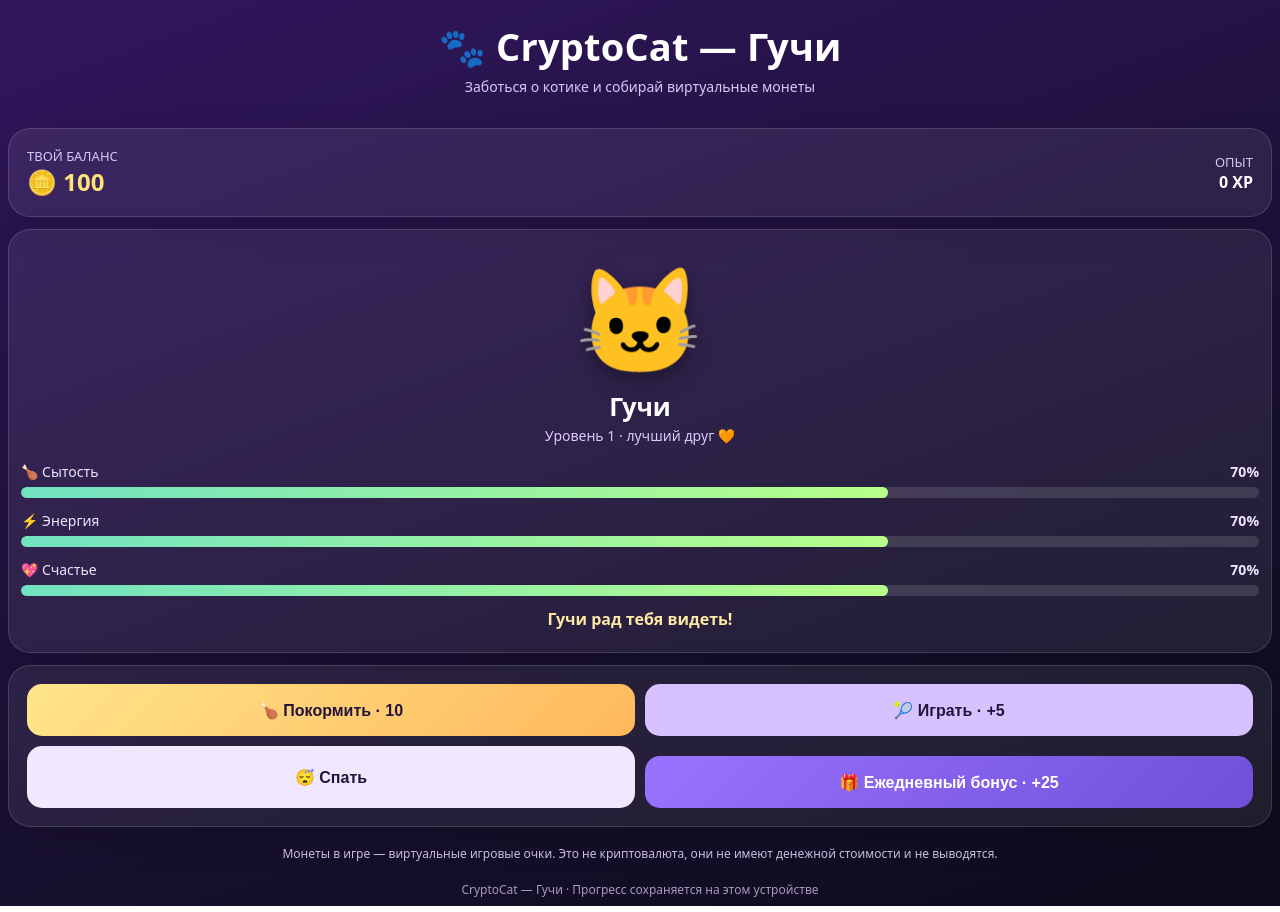
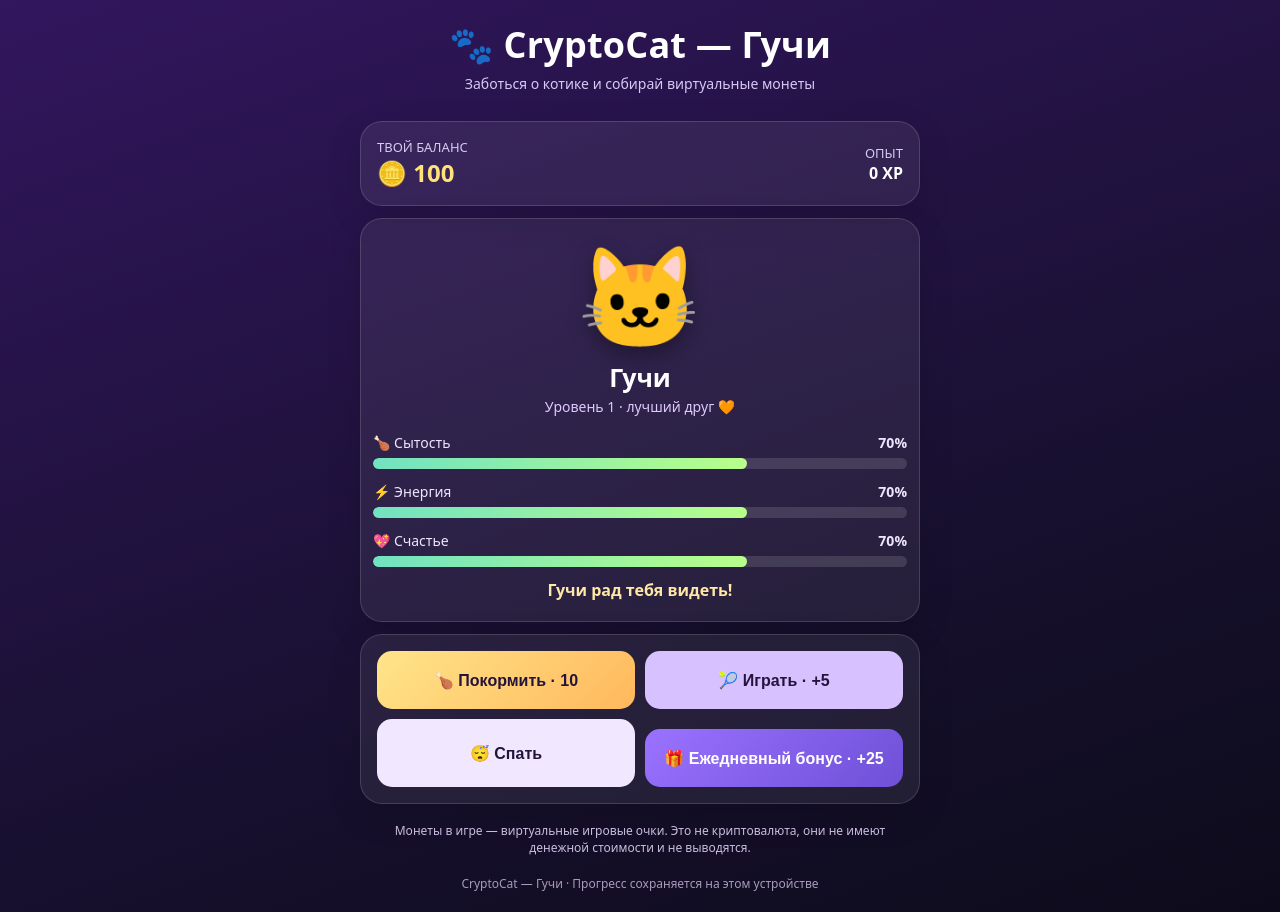
Before and after one commit to advokat133/cryptocat-guch, a plain HTML site: page index.html in a window 1280 px wide. Drawn offline with Linux system fonts and the light colour scheme.

Commit message:
Update index.html

```diff
--- a/index.html
+++ b/index.html
@@ -7,49 +7,62 @@
   <title>CryptoCat — Гучи</title>
   <script src="https://telegram.org/js/telegram-web-app.js"></script>
   <style>
-  @media (max-height: 850px) {
-  header { padding: 8px 6px 10px; }
-  h1 { font-size: clamp(24px, 6vw, 32px); }
-  .sub { font-size: 14px; margin-top: 3px; }
-  .card { padding: 12px; }
-  .pet { padding: 12px 10px; }
-  .cat { font-size: 76px; line-height: 1.1; }
-  .pet h2 { font-size: 22px; }
-  .level { font-size: 12px; }
-  .stats { gap: 8px; margin-top: 10px; }
-  .bar { height: 8px; }
-  .actions { gap: 8px; }
-  button { padding: 10px 8px; font-size: 15px; }
-  .daily { margin-top: 6px; }
-  footer { font-size: 11px; }
-}
-    *{box-sizing:border-box}
-   body{margin:0;min-height:100vh;font-family:system-ui,-apple-system,Segoe UI,Roboto,sans-serif;color:#fff;background:linear-gradient(160deg,#32165e,#17102e 65%,#0d0b1b);padding:8px}
-.app{width:100%;max-width:none;min-height:100vh;margin:0;padding:0}
-    header{text-align:center;padding:12px 8px 20px}
-    h1{margin:0;font-size:clamp(28px,8vw,38px);letter-spacing:.2px}
-    .sub{color:#d7c9f4;margin-top:5px}
-    .card{background:#ffffff12;border:1px solid #ffffff25;border-radius:22px;padding:18px;margin:12px 0;box-shadow:0 12px 35px #0002}
-    .wallet{display:flex;justify-content:space-between;align-items:center;gap:12px}
-    .coins{font-size:24px;font-weight:800;color:#ffe27a}
-    .pet{text-align:center;padding:20px 12px}
-    .cat{font-size:104px;line-height:1.3;filter:drop-shadow(0 8px 10px #0005)}
-    .pet h2{margin:4px 0 3px;font-size:25px}
-    .level{color:#ddc9ff;font-size:14px}
-    .stats{display:grid;gap:13px;margin-top:17px;text-align:left}
-    .statline{display:flex;justify-content:space-between;font-size:14px;margin-bottom:6px;color:#eee5ff}
-    .bar{height:11px;background:#ffffff20;border-radius:20px;overflow:hidden}
-    .fill{height:100%;width:70%;border-radius:20px;background:linear-gradient(90deg,#71e2c1,#b8ff8a);transition:width .25s}
-    .actions{display:grid;grid-template-columns:repeat(2,minmax(0,1fr));gap:10px}
-    button{border:0;border-radius:15px;padding:14px 10px;font-size:16px;font-weight:750;color:#24143c;background:#f1e8ff;cursor:pointer;min-height:52px}
-    button:active{transform:scale(.98)}
-    button.primary{background:linear-gradient(135deg,#ffe58a,#ffb85c)}
-    button.secondary{background:#d7c2ff}
-    button:disabled{opacity:.45;cursor:not-allowed}
-    .message{min-height:24px;text-align:center;color:#ffe7a5;font-weight:650;margin:12px 0 0}
-    .note{font-size:12px;line-height:1.45;color:#c9bddf;text-align:center;margin:18px 8px 0}
-    .daily{width:100%;margin-top:10px;background:linear-gradient(135deg,#9a72ff,#6f50d7);color:white}
-    .footer{text-align:center;color:#a99abd;font-size:12px;margin-top:18px}
+    * { box-sizing: border-box; }
+    html { min-height: 100%; background: #17102e; scroll-behavior: auto; }
+    body {
+      margin: 0; min-height: 100vh; min-height: 100dvh;
+      padding: max(8px, env(safe-area-inset-top)) max(8px, env(safe-area-inset-right))
+               max(12px, env(safe-area-inset-bottom)) max(8px, env(safe-area-inset-left));
+      font-family: system-ui, -apple-system, Segoe UI, Roboto, sans-serif;
+      color: #fff; background: linear-gradient(160deg,#32165e,#17102e 65%,#0d0b1b);
+      overscroll-behavior-y: contain;
+    }
+    .app { width: 100%; max-width: 560px; min-height: calc(100vh - 20px); min-height: calc(100dvh - 20px); margin: 0 auto; padding: 0; }
+    header { text-align: center; padding: 12px 8px 16px; }
+    h1 { margin: 0; font-size: clamp(25px,7vw,36px); letter-spacing: .2px; }
+    .sub { color: #d7c9f4; margin-top: 5px; font-size: 14px; }
+    .card { background: #ffffff12; border: 1px solid #ffffff25; border-radius: 22px; padding: 16px; margin: 12px 0; box-shadow: 0 12px 35px #0002; }
+    .wallet { display: flex; justify-content: space-between; align-items: center; gap: 12px; }
+    .coins { font-size: 24px; font-weight: 800; color: #ffe27a; }
+    .pet { text-align: center; padding: 18px 12px; }
+    .cat { font-size: clamp(76px,20vw,100px); line-height: 1.15; filter: drop-shadow(0 8px 10px #0005); }
+    .pet h2 { margin: 8px 0 3px; font-size: 25px; }
+    .level { color: #ddc9ff; font-size: 14px; }
+    .stats { display: grid; gap: 13px; margin-top: 17px; text-align: left; }
+    .statline { display: flex; justify-content: space-between; font-size: 14px; margin-bottom: 6px; color: #eee5ff; }
+    .bar { height: 11px; background: #ffffff20; border-radius: 20px; overflow: hidden; }
+    .fill { height: 100%; width: 70%; border-radius: 20px; background: linear-gradient(90deg,#71e2c1,#b8ff8a); transition: width .25s; }
+    .actions { display: grid; grid-template-columns: repeat(2,minmax(0,1fr)); gap: 10px; }
+    button { border: 0; border-radius: 15px; padding: 14px 10px; font-size: 16px; font-weight: 750; color: #24143c; background: #f1e8ff; cursor: pointer; min-height: 58px; touch-action: manipulation; }
+    button:active { transform: scale(.98); }
+    button.primary { background: linear-gradient(135deg,#ffe58a,#ffb85c); }
+    button.secondary { background: #d7c2ff; }
+    button:disabled { opacity: .45; cursor: not-allowed; }
+    .message { min-height: 24px; text-align: center; color: #ffe7a5; font-weight: 650; margin: 12px 0 0; }
+    .note { font-size: 12px; line-height: 1.45; color: #c9bddf; text-align: center; margin: 18px 8px 0; }
+    .daily { width: 100%; margin-top: 10px; background: linear-gradient(135deg,#9a72ff,#6f50d7); color: white; }
+    .footer { text-align: center; color: #a99abd; font-size: 12px; margin: 18px 0 8px; }
+    @media (max-height: 760px) {
+      header { padding: 6px 6px 10px; }
+      h1 { font-size: clamp(23px,6vw,30px); }
+      .sub { font-size: 13px; margin-top: 3px; }
+      .card { padding: 12px; margin: 9px 0; }
+      .pet { padding: 12px 10px; }
+      .cat { font-size: 72px; line-height: 1.08; }
+      .pet h2 { font-size: 22px; margin-top: 5px; }
+      .level { font-size: 12px; }
+      .stats { gap: 9px; margin-top: 11px; }
+      .bar { height: 9px; }
+      .actions { gap: 8px; }
+      button { padding: 10px 8px; min-height: 50px; font-size: 15px; }
+      .daily { margin-top: 6px; }
+      .note, .footer { margin-top: 12px; }
+    }
+    @media (max-width: 360px) {
+      .card { padding: 11px; }
+      .actions { gap: 7px; }
+      button { font-size: 14px; padding: 10px 6px; }
+    }
   </style>
 </head>
 <body>
@@ -91,13 +104,24 @@
 <script>
 (() => {
 const tg = window.Telegram?.WebApp;
+
+// Expand the Mini App and request fullscreen where the Telegram client supports it.
+// Some clients require a real user gesture, so retry once on the first tap.
+function requestAppFullscreen() {
+  if (!tg || typeof tg.requestFullscreen !== "function") return;
+  try {
+    const result = tg.requestFullscreen();
+    if (result && typeof result.catch === "function") result.catch(() => {});
+  } catch (_) {}
+}
 if (tg) {
   tg.ready();
   tg.expand();
-  if (typeof tg.requestFullscreen === "function") {
-    tg.requestFullscreen();
-  }
+  requestAppFullscreen();
+  document.addEventListener("pointerdown", requestAppFullscreen, { once: true });
 }
+if ("scrollRestoration" in history) history.scrollRestoration = "manual";
+window.addEventListener("pageshow", () => window.scrollTo(0, 0), { once: true });
   const KEY = "cryptocat-guchi-v1";
   const defaults = {coins:100,xp:0,hunger:70,energy:70,happy:70,lastBonus:""};
   let state = {...defaults};
```
